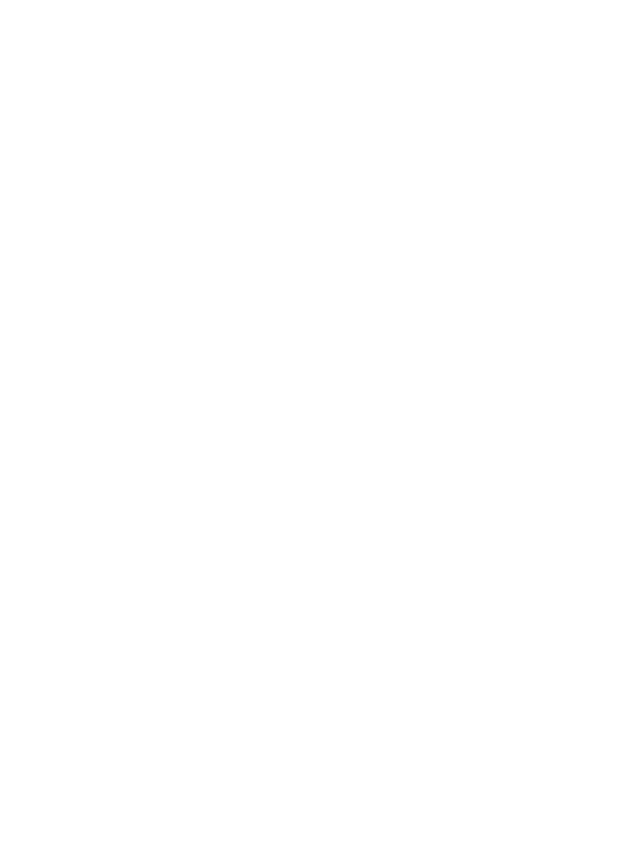
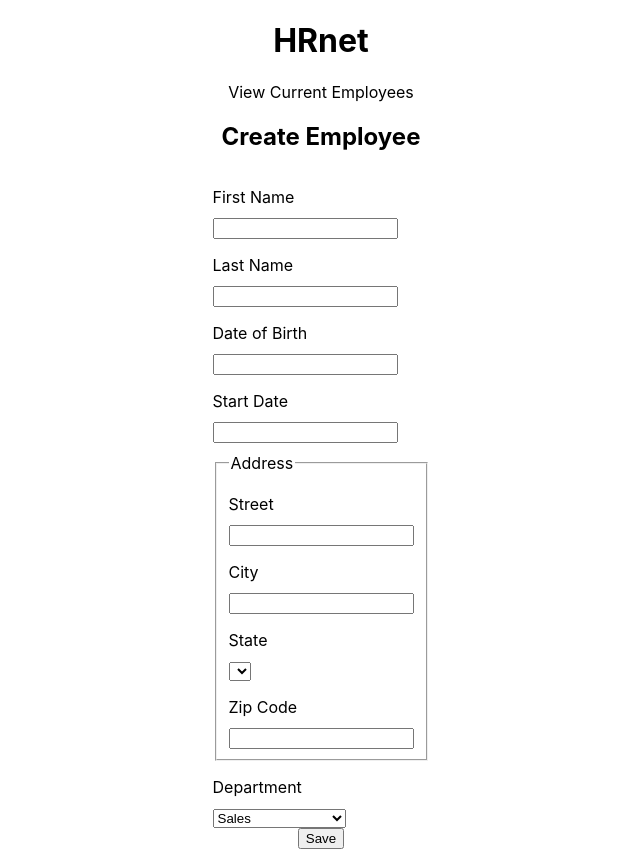
Before and after one commit to HindG/HRnet-Front, a React (Create React App) app: page / in a window 1280 px wide. Shown: the whole page, without its empty margins (319-959 px from the left). Before the commit the page ends 800 px from the top, so only its background shows below. Built offline with nearby package versions, Linux system fonts and the light colour scheme.

Commit message:
Add index

```diff
--- a/package.json
+++ b/package.json
@@ -7,6 +7,7 @@
     "@testing-library/jest-dom": "^5.16.5",
     "@testing-library/react": "^13.4.0",
     "@testing-library/user-event": "^13.5.0",
+    "modale-hind08": "^0.1.0",
     "react": "^18.2.0",
     "react-dom": "^18.2.0",
     "react-redux": "^8.0.5",
--- a/src/App.js
+++ b/src/App.js
@@ -1,6 +1,6 @@
 import { BrowserRouter, Routes, Route } from "react-router-dom";
 import './index.css';
-import Home from "./Pages/Home";
+import Home from "./Pages/Home/Home";
 
 function App() {
   return (
--- /dev/null
+++ b/src/Pages/Home/Home.js
@@ -0,0 +1,61 @@
+import { Fragment } from "react"
+import "./home.css"
+// import { NpmModale } from "modale-hind08"
+
+function Home() {
+
+    return (
+        <Fragment>
+            <div className="title">
+                <h1>HRnet</h1>
+            </div>
+            <div className="container"></div>
+            <div className="container">
+                View Current Employees
+                <h2>Create Employee</h2>
+                <form action="#" id="create-employee">
+                    <label htmlFor="first-name">First Name</label>
+                    <input type="text" id="first-name" />
+
+                    <label htmlFor="last-name">Last Name</label>
+                    <input type="text" id="last-name" />
+
+                    <label htmlFor="date-of-birth">Date of Birth</label>
+                    <input id="date-of-birth" type="text" />
+
+                    <label htmlFor="start-date">Start Date</label>
+                    <input id="start-date" type="text" />
+
+                    <fieldset className="address">
+                        <legend>Address</legend>
+
+                        <label htmlFor="street">Street</label>
+                        <input id="street" type="text" />
+
+                        <label htmlFor="city">City</label>
+                        <input id="city" type="text" />
+
+                        <label htmlFor="state">State</label>
+                        <select name="state" id="state"></select>
+
+                        <label htmlFor="zip-code">Zip Code</label>
+                        <input id="zip-code" type="number" />
+                    </fieldset>
+                    <label htmlFor="department">Department</label>
+                    <select name="department" id="department">
+                        <option>Sales</option>
+                        <option>Marketing</option>
+                        <option>Engineering</option>
+                        <option>Human Resources</option>
+                        <option>Legal</option>
+                    </select>
+                </form>
+
+                <button>Save</button>
+            </div>
+            {/* <NpmModale /> */}
+        </Fragment>
+    )
+}
+
+export default Home;
--- /dev/null
+++ b/src/Pages/Home/home.css
@@ -0,0 +1,23 @@
+.title {
+    display: flex;
+    align-items: center;
+    justify-content: center;
+}
+
+
+.container {
+    display: flex;
+    flex-direction: column;
+    align-items: center;
+    justify-content: center;
+}
+
+label {
+    display: block;
+    margin-top: 1rem;
+    margin-bottom: 10px;
+}
+
+.address {
+    margin-top: 10px;
+}
```
Also changed, not shown: src/Pages/Home.js (deleted, +0 -11 lines), 1 other file (tests, documents, lock files or other folders).
